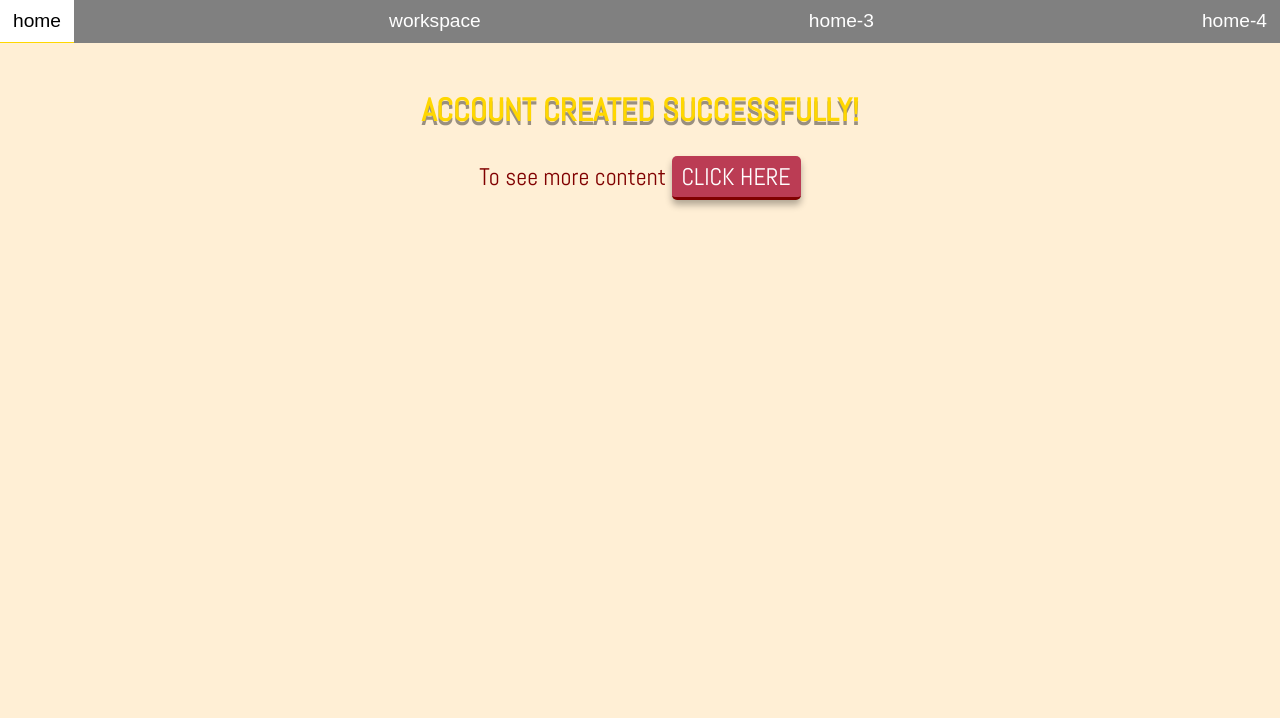
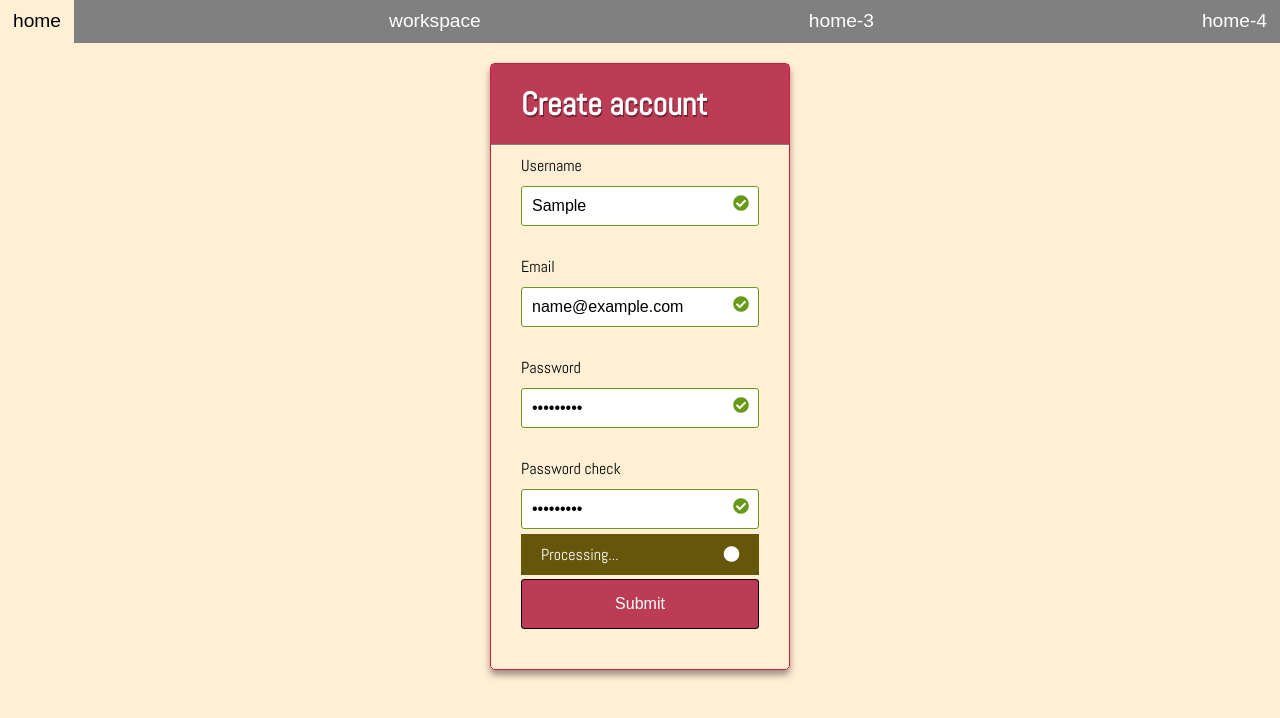
Before and after one commit to Fattylee/fattylee-form-validation, a plain HTML site: page index.html in a window 1280 px wide. Both pictures are taken after typing "Sample", "name@example.com", "Sample123", "Sample123" into the empty fields and a click on the input "submit". Drawn offline with Linux system fonts and the light colour scheme.

Commit message:
add loading animation with css keyframe

```diff
--- a/css/style.css
+++ b/css/style.css
@@ -22,13 +22,13 @@ body {
   font-family: Fattylee;
   background: papayawhip;
 }
-.nav{
+.nav {
   background: grey;
   width: 100%;
   margin-bottom: 20px;
 }
-.nav ul{
-list-style-type:none;
+.nav ul {
+  list-style-type: none;
   padding: 0;
   margin: 0;
   display: flex;
@@ -36,7 +36,7 @@ flex-direction: column;
   /* justify-content: space-between; */
 }
 
-.nav a{
+.nav a {
   text-decoration: none;
   color: #fff;
   font-family: Arial, Helvetica, sans-serif;
@@ -45,17 +45,18 @@ display: block;
   padding: 10px 13px;
   border-bottom: 1px solid transparent;
 }
-nav a:hover, nav li.active a{
-background: white;
+nav a:hover,
+nav li.active a {
+  background: papayawhip;
   border-bottom: 1px solid gold;
   color: black;
-
 }
 .container {
   border: 1px solid crimson;
   width: 300px;
   box-shadow: 0 5px 7px rgba(0, 0, 0, 0.4);
   border-radius: 5px;
+  position: relative;
 }
 .container.hide {
   display: none;
@@ -171,18 +172,55 @@ color: black;
   background: white;
   color: #bb3c54;
 }
-.grid-box{
+.grid-box {
   display: flex;
   grid-template-columns: 1fr 2fr 3fr;
 }
 
-@media screen and (min-width: 768px){
-
-.nav ul{
+@media screen and (min-width: 768px) {
+  .nav ul {
     flex-direction: row;
     justify-content: space-between;
   }
-.nav a{
-border: none;
+  nav a:hover,
+  nav li.active a {
+    background: papayawhip;
+    border-color: transparent;
+    color: black;
+  }
+  .nav {
   }
 }
+
+/*------------- LOADER -------------*/
+.loader {
+  background: #65560a;
+  display: none;
+  position: absolute;
+  width: 80%;
+  justify-content: space-between;
+  bottom: 94px;
+  left: 30px;
+  padding: 10px 20px;
+  color: white;
+  animation-name: blink;
+  animation-iteration-count: infinite;
+  animation-duration: 0.8s;
+  animation-timing-function: ease-in-out;
+}
+
+@keyframes blink {
+  0% {
+    opacity: 0;
+  }
+  50% {
+    opacity: 1;
+  }
+  100% {
+    opacity: 0;
+  }
+}
+.loader p {
+  margin: 0;
+}
+/*-------x------ LOADER ------x-------*/
--- a/index.html
+++ b/index.html
@@ -77,6 +77,10 @@
           <input type="submit" value="submit" name="submit" />
         </div>
       </form>
+      <div class="loader">
+        <p>Processing...</p>
+        <div><i class="fas fa-circle"></i></div>
+      </div>
     </div>
     <div class="modal">
       <h2>Account created successfully!</h2>
--- a/js/main.js
+++ b/js/main.js
@@ -49,9 +49,13 @@ function handleFormValidation(event) {
   }
 
   if (isValid) {
-    clearAllFields();
-    restoreFormState();
-    showModal();
+    document.querySelector(".loader").style.display = "flex";
+    setTimeout(() => {
+      clearAllFields();
+      restoreFormState();
+      showModal();
+      document.querySelector(".loader").style.display = "none";
+    }, 3000);
   }
 } // End handleFormValidation
 
```
Lines whose indentation alone changed are shown as unchanged.
